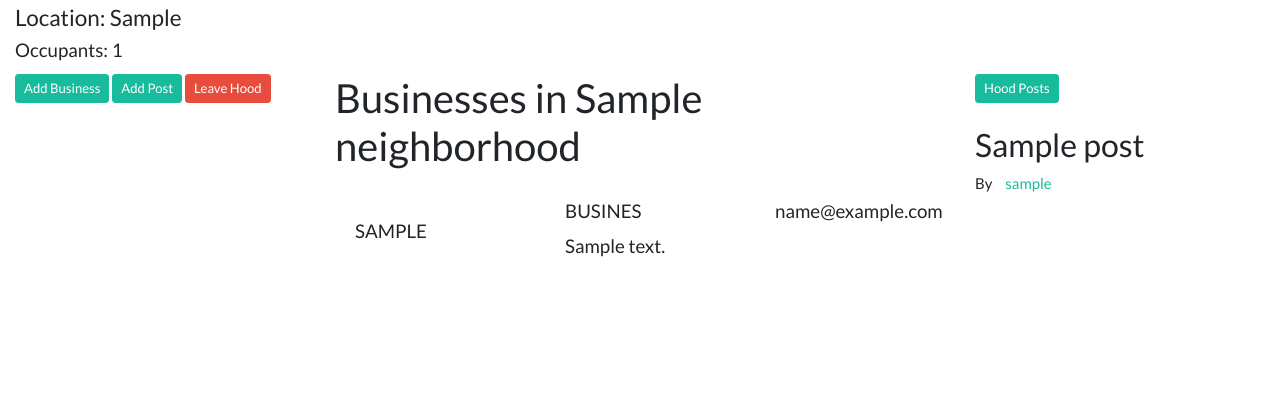
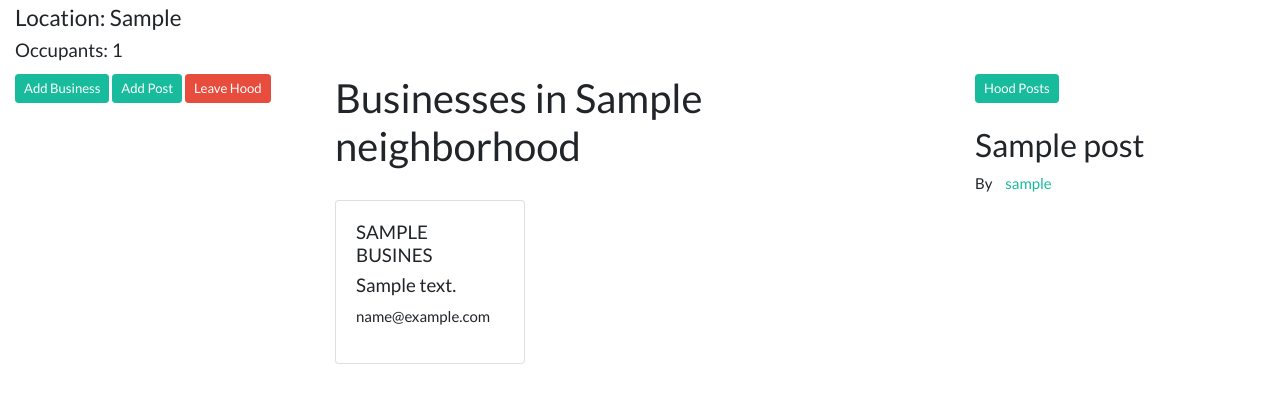
Before and after one commit to cherucole/The-Watchtower, a Django app: page / in a window 1280 px wide. Shown: the part 185-588 px from the top of the page. Run offline with Django 3.2, Linux system fonts and the light colour scheme; a user stored in the database is signed in; tables that the repository leaves empty hold one stand-in row (values such as "Sample post"); some libraries are stand-ins or nearby versions; some web fonts are replaced.

Commit message:
styling hood details page

```diff
--- a/app/templates/current_hood.html
+++ b/app/templates/current_hood.html
@@ -46,12 +46,16 @@
                 <br>
                 <div class="card-columns">
                     {% for business in businesses%}
+                    <div class="card" style="width:100%;">
 
-                    <div class="card-body">
-                        <h5 id="text" class="card-title">{{business.name | upper}}</h5>
-                        <h5 id="text" class="card-title">{{business.description | safe}}</h5>
-                        <h5 id="text" class="card-title">{{business.email }}</h5>
+
+                        <div class="card-body">
+                            <h5>{{business.name | upper}}</h5>
+                            <h5>{{business.description | safe}}</h5>
+                            <p>{{business.email }}</p>
+                        </div>
                     </div>
+
                     {% empty %}
                     <h4>No businesses yet! Create one <a style="color:blue;" href="{% url 'add_biz'  %}">here</a></h4>
 
```
